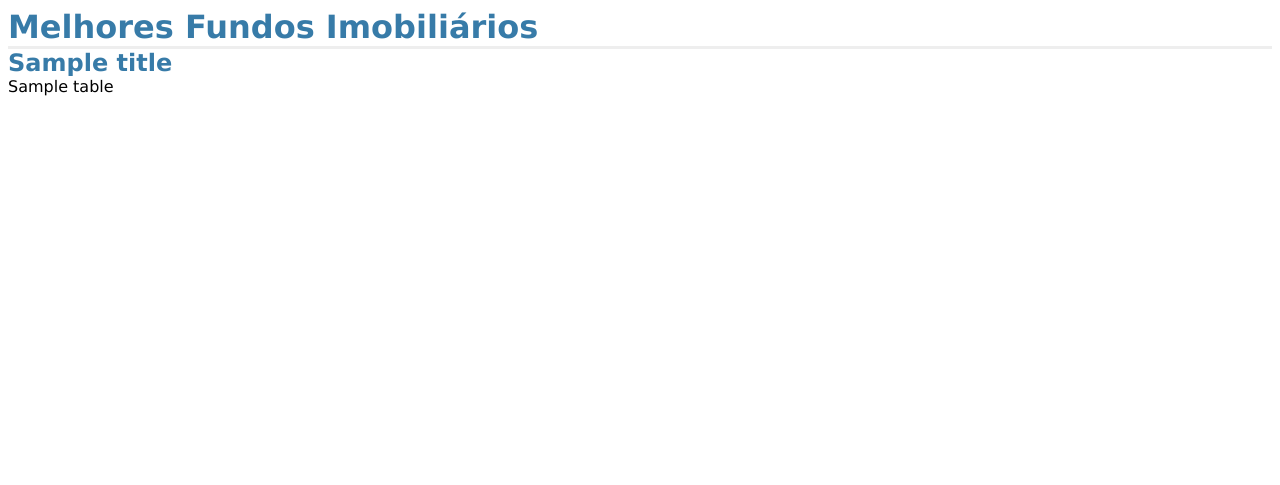
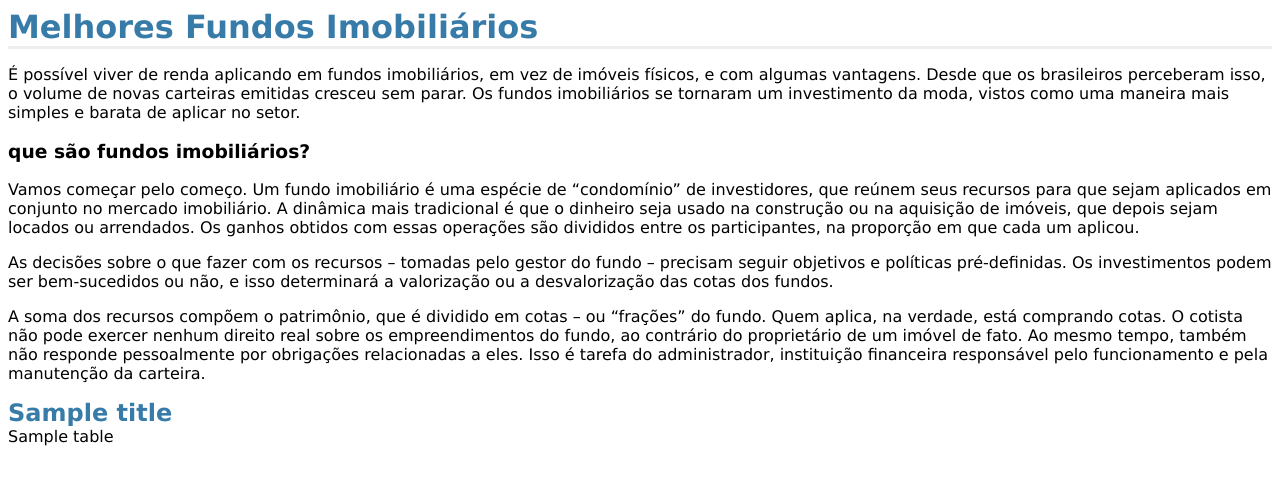
Before and after one commit to phoemur/fundamentus, a Flask app: template app/templates/view_fii.html in a window 1280 px wide. Shown: the top 485 px of the page. Run offline with Flask 2, Linux system fonts and the light colour scheme; the template is opened without the code that fills it: most values are stand-ins (such as "Sample title", 1, 10 or a date in 2020); parts of the project's set-up code (start-up, migrations or seed data) failed here and were passed over.

Commit message:
Ajustando pagina dos fundos

```diff
--- a/app/templates/view_fii.html
+++ b/app/templates/view_fii.html
@@ -1,8 +1,19 @@
 <!doctype html>
 <title>Melhores Fundos Imobiliários</title>
+<h1>Melhores Fundos Imobiliários</h1>
+
+<body></p>É possível viver de renda aplicando em fundos imobiliários, em vez de imóveis físicos, e com algumas vantagens. Desde que os brasileiros perceberam isso, o volume de novas carteiras emitidas cresceu sem parar. Os fundos imobiliários se tornaram um investimento da moda, vistos como uma maneira mais simples e barata de aplicar no setor.</p></body>
+
+<h3> que são fundos imobiliários?</h3>
+
+<body>Vamos começar pelo começo. Um fundo imobiliário é uma espécie de “condomínio” de investidores, que reúnem seus recursos para que sejam aplicados em conjunto no mercado imobiliário. A dinâmica mais tradicional é que o dinheiro seja usado na construção ou na aquisição de imóveis, que depois sejam locados ou arrendados. Os ganhos obtidos com essas operações são divididos entre os participantes, na proporção em que cada um aplicou.</p></body>
+
+<body>As decisões sobre o que fazer com os recursos – tomadas pelo gestor do fundo – precisam seguir objetivos e políticas pré-definidas. Os investimentos podem ser bem-sucedidos ou não, e isso determinará a valorização ou a desvalorização das cotas dos fundos.</p></body>
+
+<body>A soma dos recursos compõem o patrimônio, que é dividido em cotas – ou “frações” do fundo. Quem aplica, na verdade, está comprando cotas. O cotista não pode exercer nenhum direito real sobre os empreendimentos do fundo, ao contrário do proprietário de um imóvel de fato. Ao mesmo tempo, também não responde pessoalmente por obrigações relacionadas a eles. Isso é tarefa do administrador, instituição financeira responsável pelo funcionamento e pela manutenção da carteira.</p></body>
+
 <link rel=stylesheet type=text/css href="{{ url_for('static', filename='style.css') }}">
 <div class=page>
-  <h1>Melhores Fundos Imobiliários</h1>
   {% for table in tables %}
     <h2>{{titles[loop.index]}}</h2>
     {{ table|safe }}
```
